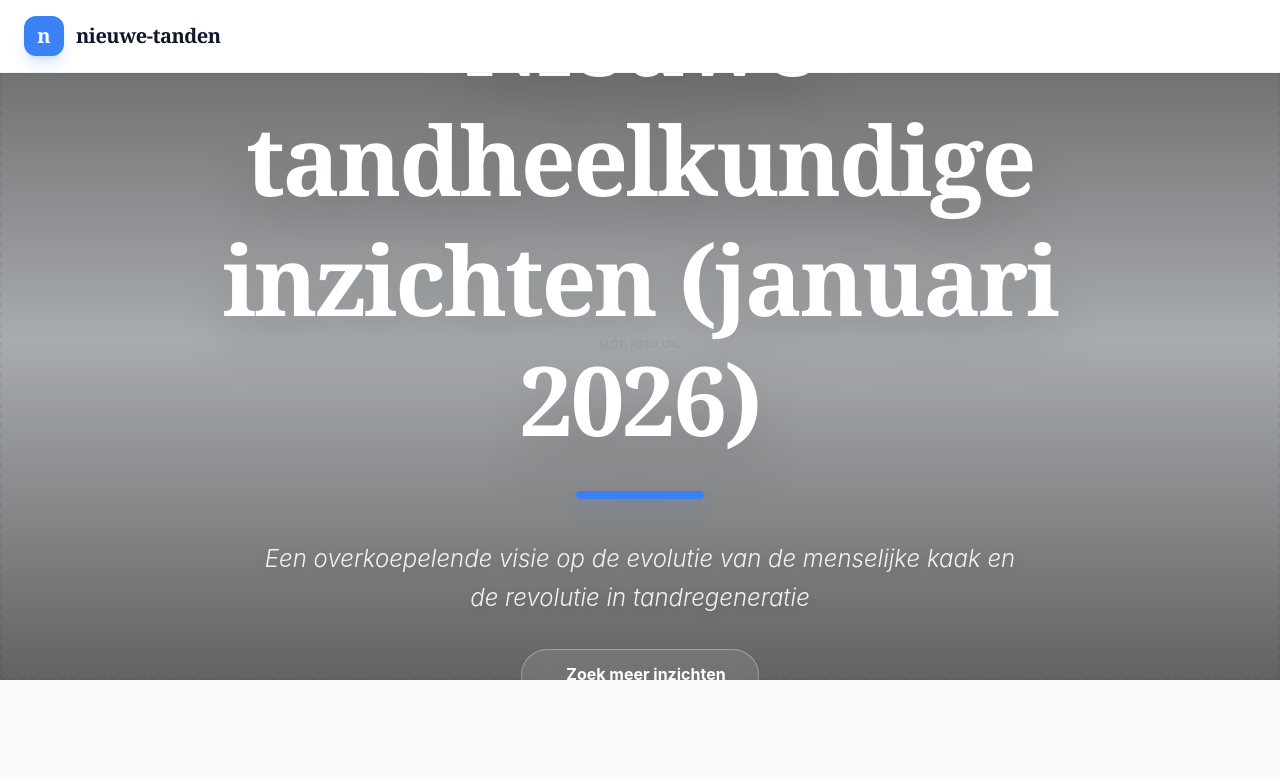
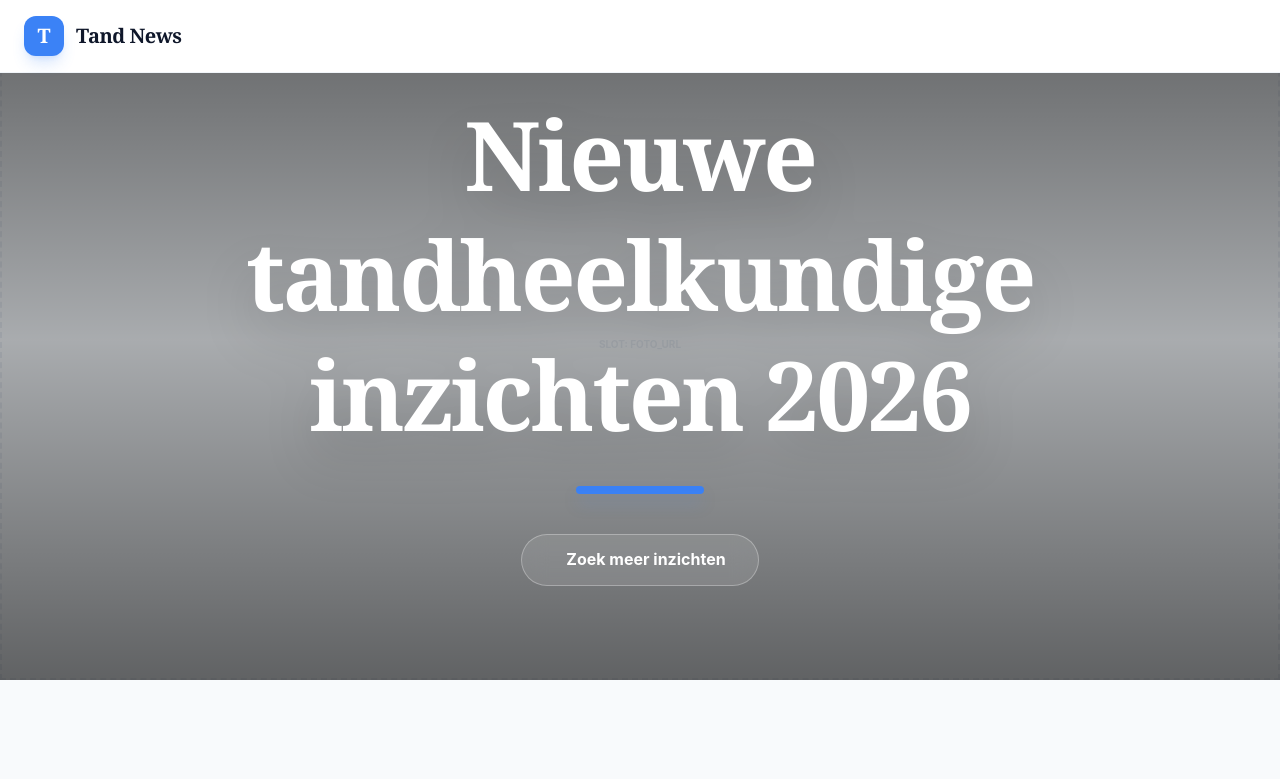
Before and after one commit to athena-cms-factory/nieuwe-tanden, a React (Vite) app: page / in a window 1280 px wide. Shown: the top 779 px of the page. Built offline with nearby package versions, Linux system fonts and the light colour scheme.

Commit message:
feat: upgrade search links to force Google AI Mode (udm=50)

```diff
--- a/src/components/Section.jsx
+++ b/src/components/Section.jsx
@@ -12,7 +12,8 @@ const Section = ({ data }) => {
   const getGoogleSearchUrl = (query, researcher = '') => {
     const context = "tandheelkunde wetenschappelijk onderzoek 2026";
     const fullQuery = [query, researcher, context].filter(Boolean).join(' ');
-    return `https://www.google.com/search?q=${encodeURIComponent(fullQuery)}`;
+    // udm=50 forceert de AI/SGE modus voor diepere inzichten bij complexe vragen
+    return `https://www.google.com/search?q=${encodeURIComponent(fullQuery)}&udm=50`;
   };
 
   useEffect(() => {
--- a/src/data/basisgegevens.json
+++ b/src/data/basisgegevens.json
@@ -1,7 +1,7 @@
 [
   {
-    "titel": "Nieuwe tandheelkundige inzichten (januari 2026)",
-    "ondertitel": "Een overkoepelende visie op de evolutie van de menselijke kaak en de revolutie in tandregeneratie",
+    "titel": "Nieuwe tandheelkundige inzichten 2026",
+    "ondertitel": "Evolutie van de menselijke kaak en tandregeneratie",
     "introductie": "De moderne menselijke kaak ondergaat een stille epidemie van degeneratie, veroorzaakt door de verschuiving naar zachte, bewerkte voeding. Antropologische studies tonen aan dat onze voorouders robuuste kaken ontwikkelden door taaie voedingsmiddelen, terwijl moderne eetgewoonten leiden tot misvormingen en ruimtegebrek voor tanden. Tegelijkertijd bieden baanbrekende regeneratieve technieken zoals TRG-035 en Tideglusib hoop op biologisch herstel van verloren tandweefsel. Deze inzichten verbinden historische evolutiepatronen met revolutionaire medische doorbraken."
   }
 ]
--- a/src/data/display_config.json
+++ b/src/data/display_config.json
@@ -1,3 +1,10 @@
 {
-  "sections": {}
+  "sections": {
+    "basisgegevens": {
+      "visible_fields": [],
+      "hidden_fields": [
+        "ondertitel"
+      ]
+    }
+  }
 }
--- a/src/data/site_settings.json
+++ b/src/data/site_settings.json
@@ -1,3 +1,3 @@
 {
-  "title": "nieuwe-tanden"
+  "title": "Tand News"
 }
--- a/src/data/style_bindings.json
+++ b/src/data/style_bindings.json
@@ -12,5 +12,19 @@
     "fontSize": "16px",
     "textAlign": "left",
     "fontFamily": "sans-serif"
+  },
+  "site_settings:0:title": {
+    "bold": false,
+    "italic": false,
+    "fontSize": "16px",
+    "textAlign": "left",
+    "fontFamily": "sans-serif"
+  },
+  "basisgegevens:0:ondertitel": {
+    "bold": false,
+    "italic": false,
+    "fontSize": "16px",
+    "textAlign": "left",
+    "fontFamily": "sans-serif"
   }
 }
```
